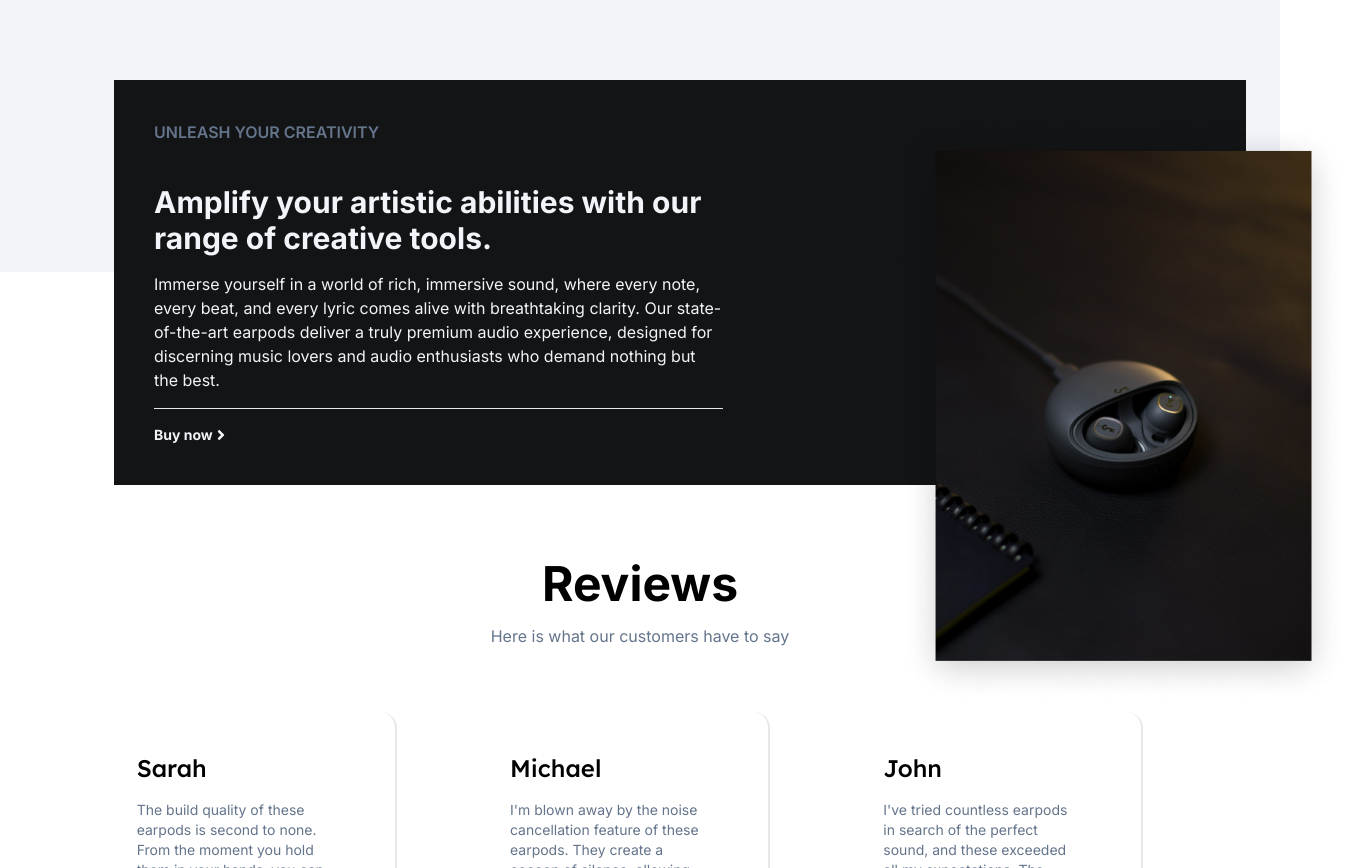
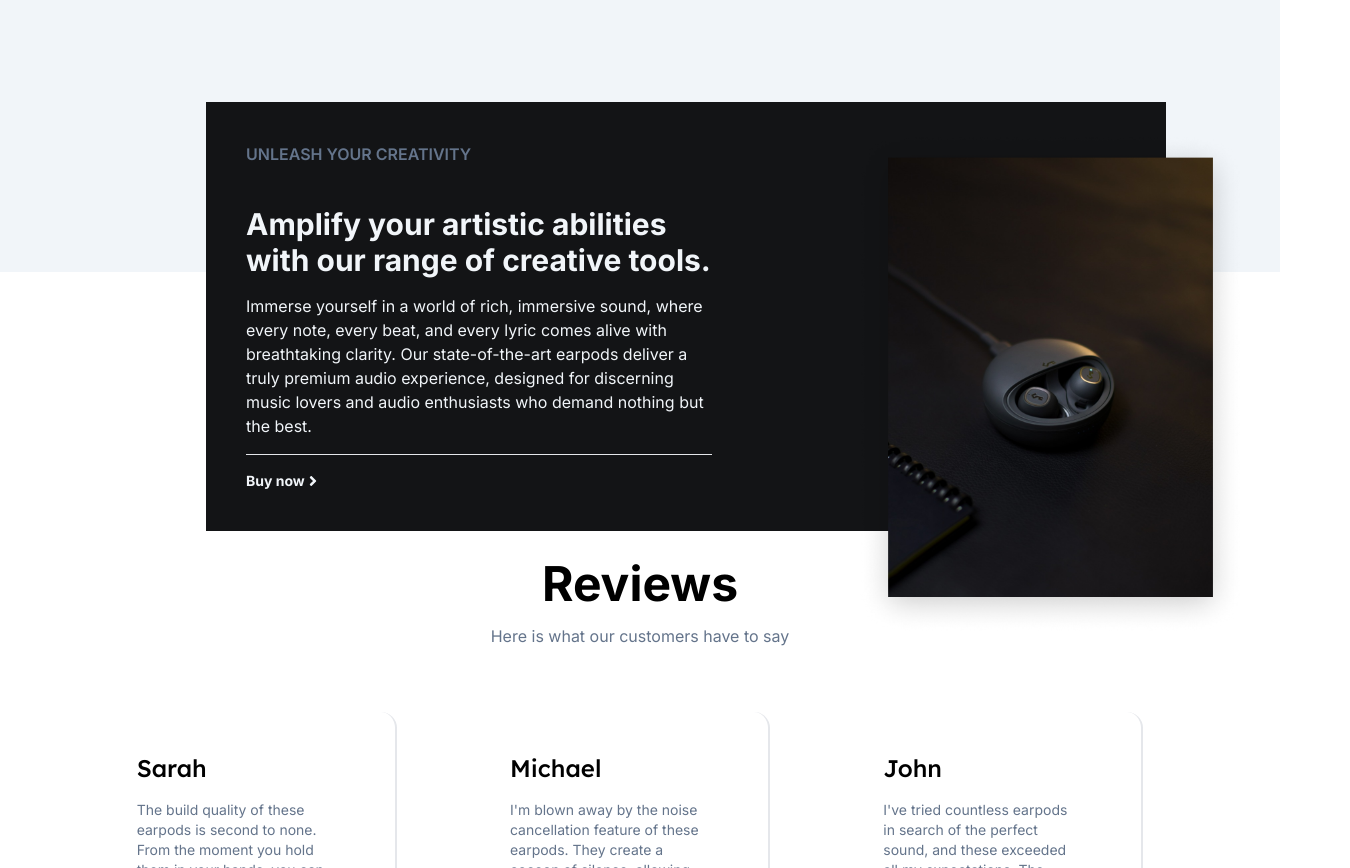
Before and after one commit to ishtails/CometLabs-Frontend, a React (Vite) app: page / in a window 1280 px wide. Shown: the part 1620-2488 px from the top of the page, 1350 px wide, since content can reach past the window. Built offline with nearby package versions, Linux system fonts and the light colour scheme.

Commit message:
fixed absolutely positioned images with relative

```diff
--- a/src/App.tsx
+++ b/src/App.tsx
@@ -27,7 +27,7 @@ export default function App() {
   }, []);
 
   return (
-    <div className="bg-white relative min-h-screen">
+    <div className="bg-white relative min-h-screen overflow-x-hidden">
       {/* Navbar */}
       <div className="sticky top-0 z-40 bg-white">
         <NavBar />
--- a/src/components/Rectangle_Box.tsx
+++ b/src/components/Rectangle_Box.tsx
@@ -2,8 +2,8 @@ import { FaAngleRight } from "react-icons/fa";
 
 const Rectangle_Box = () => {
   return (
-    <div className="w-[90%] xl:w-full mx-10 bg-[#131416] text-slate-100 pl-10 pr-36 py-10">
-      <div className="md:w-[60%]">
+    <div className="w-[90%] max-w-[960px] xl:w-full mx-10 bg-[#131416] text-slate-100 pl-10 pr-36 py-10">
+      <div className="lg:w-[60%]">
         <h3 className="text-slate-500 mb-5 md:mb-10 uppercase font-semibold">
           Unleash Your Creativity
         </h3>
--- a/src/pages/Footer.tsx
+++ b/src/pages/Footer.tsx
@@ -9,7 +9,7 @@ const Footer = () => {
         <img
           src={image_6}
           alt="watch"
-          className="w-[50%] hidden xl:block object-cover max-w-[650px] absolute -top-8 right-[5%]"
+          className="w-[45%] hidden xl:block object-cover max-w-[650px] absolute top-0 right-[5%]"
         />
 
         <div className="bg-slate-100 flex flex-col justify-between">
--- a/src/pages/Products.tsx
+++ b/src/pages/Products.tsx
@@ -19,7 +19,7 @@ const Products = () => {
           </p>
         </div>
 
-        <div className="relative flex items-center pl-4 mx-auto max-w-6xl">
+        <div className="flex flex-col items-end pl-4 mx-auto max-w-6xl">
           <div className="flex flex-col sm:flex-row space-y-10 sm:space-y-0 justify-between xl:space-x-24 ml-6">
             <CardImage
               src={image_3}
@@ -38,14 +38,14 @@ const Products = () => {
             />
           </div>
 
-          <div className="absolute hidden sm:block left-0 xl:top-[70vh] top-[60vh]">
+          <div className="relative top-20 xl:top-28 hidden sm:block left-0">
             <Rectangle_Box />
           </div>
 
           <img
             src={image_5}
             alt="earpods"
-            className="hidden md:block absolute top-[90vh] xl:top-[75vh] right-0 xl:-right-36 w-[40%]"
+            className="hidden lg:block relative bottom-80 xl:bottom-72 xl:-right-10 w-[40%] xl:w-[35%]"
           />
         </div>
       </div>
--- a/src/pages/Reviews.tsx
+++ b/src/pages/Reviews.tsx
@@ -2,7 +2,7 @@ import Card from "../components/Card";
 
 const Reviews = () => {
   return (
-    <div id="reviews" className=" flex flex-col mb-20 mt-20 sm:mt-56 md:mt-96 xl:mt-72 max-w-6xl xl:mx-auto">
+    <div id="reviews" className=" flex flex-col mb-20 lg:mb-0 mt-20 sm:mt-56 lg:mt-80 xl:mt-72 max-w-6xl xl:mx-auto">
       <div className="flex flex-col mb-16 items-center self-center">
         <h1 className="font-bold text-5xl">Reviews</h1>
         <p className="text-slate-500 mt-4">
```
